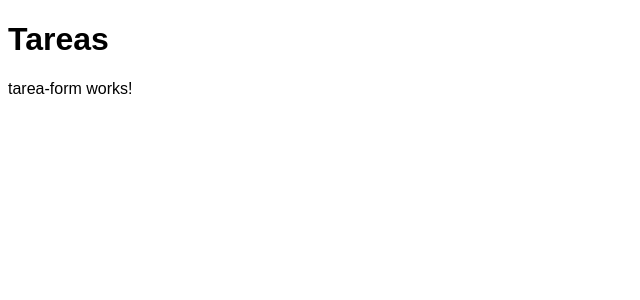
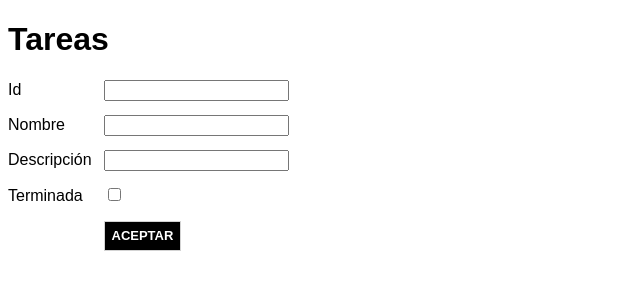
Before and after one commit to javierlete/201910-tareas, an Angular app: page /tareas/form in a window 1280 px wide. Shown: the top 300 px of the page, without its empty margins (0-640 px from the left). Built offline with nearby package versions, Linux system fonts and the light colour scheme.

Commit message:
Formulario de pruebas

```diff
--- a/src/app/tarea-form/tarea-form.component.css
+++ b/src/app/tarea-form/tarea-form.component.css
@@ -0,0 +1,3 @@
+label {
+    width: 6em;
+}
--- a/src/app/tarea-form/tarea-form.component.html
+++ b/src/app/tarea-form/tarea-form.component.html
@@ -1 +1,22 @@
-<p>tarea-form works!</p>
+<form>
+    <div>
+        <label for="id">Id</label>
+        <input type="number" />
+    </div>
+    <div>
+        <label for="nombre">Nombre</label>
+        <input type="text" />
+    </div>
+    <div>
+        <label for="descripcion">Descripción</label>
+        <input type="text" />
+    </div>
+    <div>
+        <label for="terminada">Terminada</label>
+        <input type="checkbox" />
+    </div>
+    <div>
+        <label for=""></label>
+        <button>Aceptar</button>
+    </div>
+</form>
--- a/src/styles.css
+++ b/src/styles.css
@@ -31,3 +31,8 @@ a:hover, button:hover {
     background: gray;
     cursor: pointer;
 }
+
+label {
+    display: inline-block;
+    padding-bottom: 1em;
+}
```
